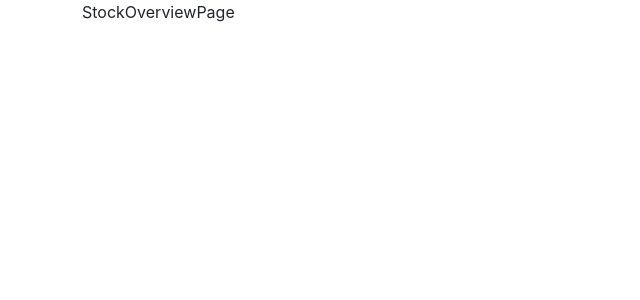
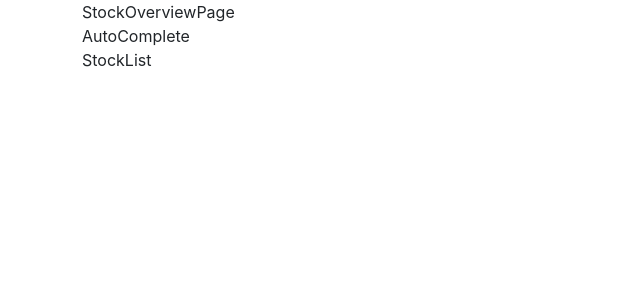
Before and after one commit to Haashir-Shakeel/react-StocksApplication, a React (Create React App) app: page / in a window 1280 px wide. Shown: the top 300 px of the page, without its empty margins (0-640 px from the left). Built offline with nearby package versions, Linux system fonts and the light colour scheme.

Commit message:
created AutoComplete.jsx, StockList.jsx

```diff
--- /dev/null
+++ b/src/components/AutoComplete.jsx
@@ -0,0 +1,7 @@
+import React from 'react'
+
+export const AutoComplete = () => {
+  return (
+    <div>AutoComplete</div>
+  )
+}
--- /dev/null
+++ b/src/components/StockList.jsx
@@ -0,0 +1,7 @@
+import React from 'react'
+
+export const StockList = () => {
+  return (
+    <div>StockList</div>
+  )
+}
--- a/src/pages/StockOverviewPage.jsx
+++ b/src/pages/StockOverviewPage.jsx
@@ -1,7 +1,13 @@
 import React from 'react'
+import {AutoComplete} from '../components/AutoComplete'
+import {StockList} from '../components/StockList'
 
 export const StockOverviewPage = () => {
   return (
-    <div>StockOverviewPage</div>
+    <div>StockOverviewPage
+      <AutoComplete/>
+      <StockList/>
+
+    </div>
   )
 }
```
